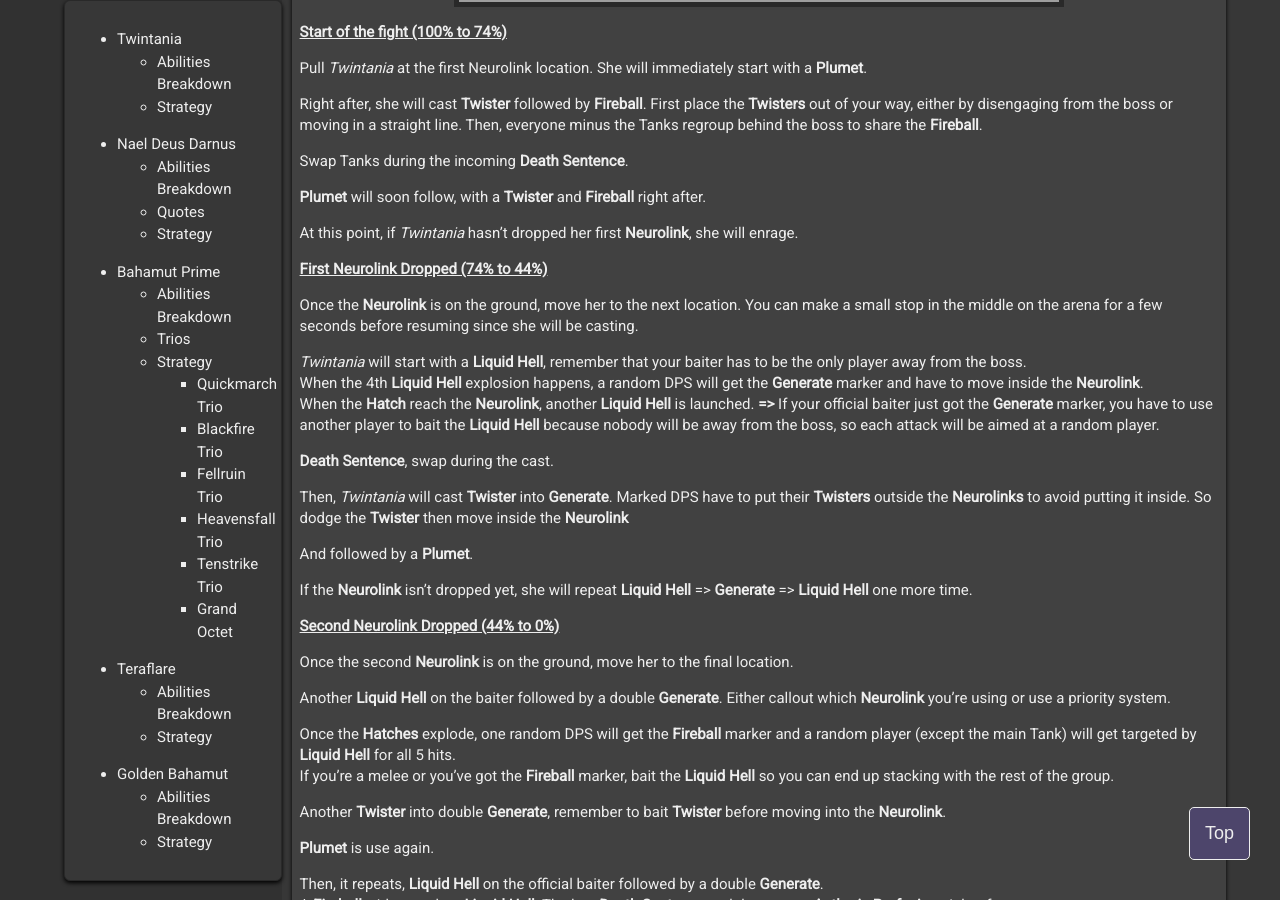
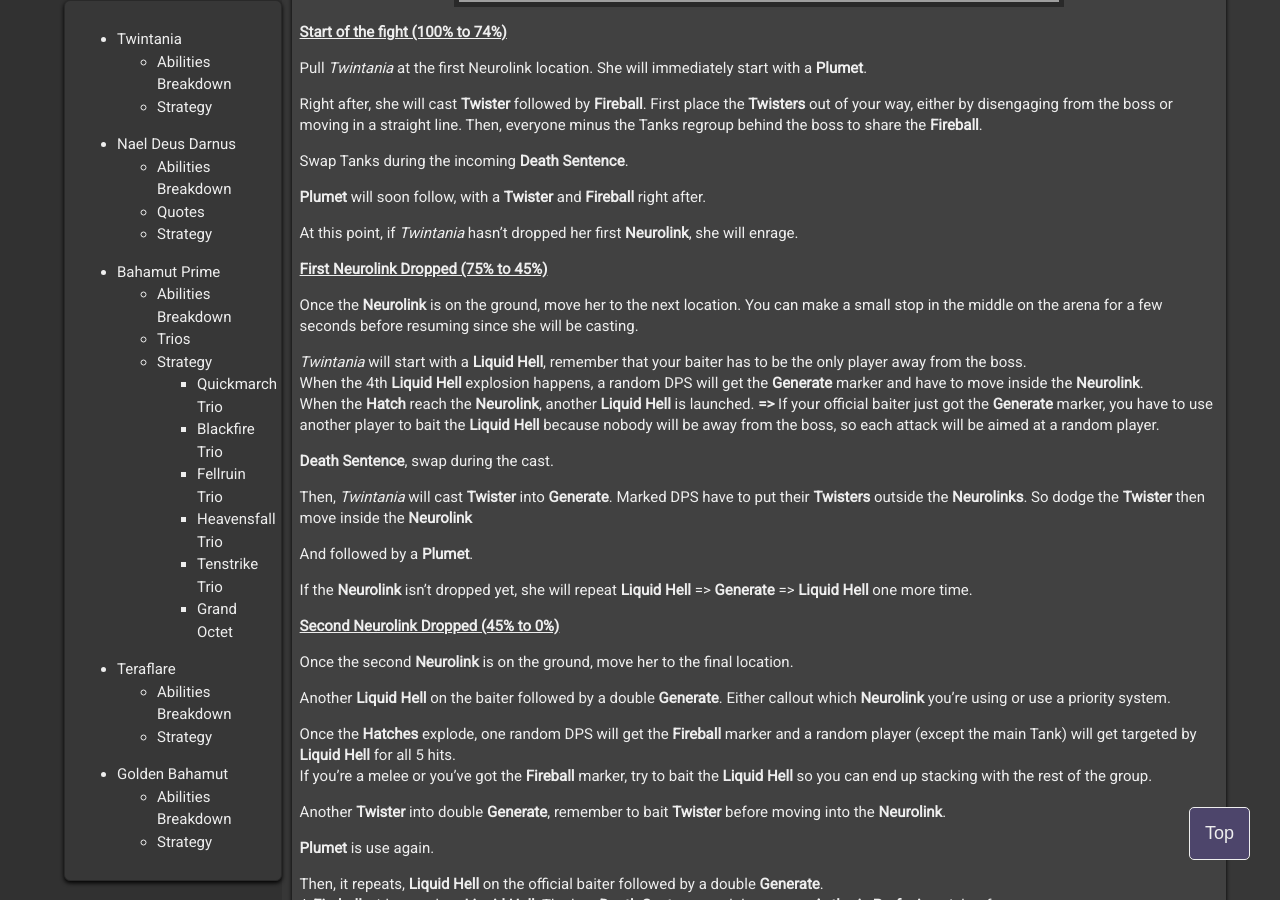
Before and after one commit to VacCrow/vaccrow.github.io, a Jekyll site: the page built from guides/ultimates/UCOB.md, in a window 1280 px wide and 900 px high, scrolled down 2346 px. Built offline with Jekyll 4.4.1, drawn with Linux system fonts in a browser that asks for light colours; some of the changed text lies outside the part shown; grey boxes are pictures that could not be loaded.

Commit message:
Update UCOB.md
Multiple typos

```diff
--- a/guides/ultimates/UCOB.md
+++ b/guides/ultimates/UCOB.md
@@ -21,7 +21,7 @@ ___
 <div class="guideSection" markdown="1">
 <h2><a id="TwintaniaAbilities Breakdown">Abilities Breakdown</a></h2>
 
-When *Twintania* health reaches specifics thresholds, respectively at 74%, 44% and 0%, she will drop a **Neurolink** under her hitbox. Standing inside a **Neurolink** will give you the <span class="speDebuff">Neurolink</span> debuff, slowing you down, reducing your healing and greatly reducing your damage done.
+When *Twintania* health reaches specifics thresholds, respectively at 75%, 45% and 0%, she will drop a **Neurolink** under her hitbox. Standing inside a **Neurolink** will give you the <span class="speDebuff">Neurolink</span> debuff, slowing you down, reducing your healing and greatly reducing your damage done.
 
 ___
 
@@ -77,7 +77,7 @@ Swap Tanks during the incoming **Death Sentence**.
 At this point, if *Twintania* hasn't dropped her first **Neurolink**, she will enrage.
 
 
-**<u>First Neurolink Dropped (74% to 44%)</u>**
+**<u>First Neurolink Dropped (75% to 45%)</u>**
 
 Once the **Neurolink** is on the ground, move her to the next location. You can make a small stop in the middle on the arena for a few seconds before resuming since she will be casting.
 
@@ -87,20 +87,20 @@ When the **Hatch** reach the **Neurolink**, another **Liquid Hell** is launched.
 
 **Death Sentence**, swap during the cast.
 
-Then, *Twintania* will cast **Twister** into **Generate**. Marked DPS have to put their **Twisters** outside the **Neurolinks** to avoid putting it inside. So dodge the **Twister** then move inside the **Neurolink**
+Then, *Twintania* will cast **Twister** into **Generate**. Marked DPS have to put their **Twisters** outside the **Neurolinks**. So dodge the **Twister** then move inside the **Neurolink**
 
 And followed by a **Plumet**.
 
 If the **Neurolink** isn't dropped yet, she will repeat **Liquid Hell** => **Generate** => **Liquid Hell** one more time.
 
-**<u>Second Neurolink Dropped (44% to 0%)</u>**
+**<u>Second Neurolink Dropped (45% to 0%)</u>**
 
 Once the second **Neurolink** is on the ground, move her to the final location.
 
 Another **Liquid Hell** on the baiter followed by a double **Generate**. Either callout which **Neurolink** you're using or use a priority system.
 
 Once the **Hatches** explode, one random DPS will get the **Fireball** marker and a random player (except the main Tank) will get targeted by **Liquid Hell** for all 5 hits.
-If you're a melee or you've got the **Fireball** marker, bait the **Liquid Hell** so you can end up stacking with the rest of the group.
+If you're a melee or you've got the **Fireball** marker, try to bait the **Liquid Hell** so you can end up stacking with the rest of the group.
 
 Another **Twister** into double **Generate**, remember to bait **Twister** before moving into the **Neurolink**.
 
@@ -267,7 +267,7 @@ The players with <span class="speDebuff">Thunderstruck</span> will move to *Nael
 
 {% include slideshow.html imgLink="quote1-1.jpg;quote1-2.jpg;quote1-3.jpg" imgDesc="The group stack in front for <strong>Lunar Dynamo</strong> witrh the Thunderstruck player behind <em>Nael</em>;If <strong>Iron Chariot</strong>, move away from the boss (or stack for <strong>Thermionic Beam</strong>);Regroup in front of the boss for the <strong>Fireball</strong>" slideNumber=slideCounter %}
 
-Also, **Wing of Salvation** puddles will start to appear, one before **Fireball** and one after. If you have to avoid them, rotate clockwise as a group around *Nael*.
+Also, **Wing of Salvation** puddles will start to appear, one before **Fireball** and one after. If you have to avoid them, rotate around *Nael*.
 When the first **Wing of Salvation** puddle explode, the player with the 5s <span class="speDebuff">Doom</span> debuff grab the cleanse puddle, and the 10s <span class="speDebuff">Doom</span> debuff will do the same when the second cleanse puddle is available.
 
 Have a break while *Nael* uses **Bahamut's Claw** on the main Tank.
```
